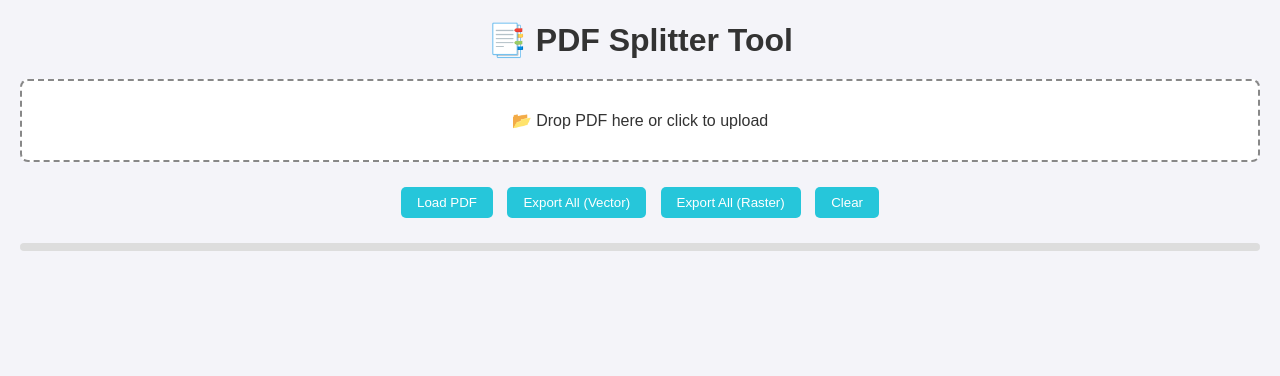
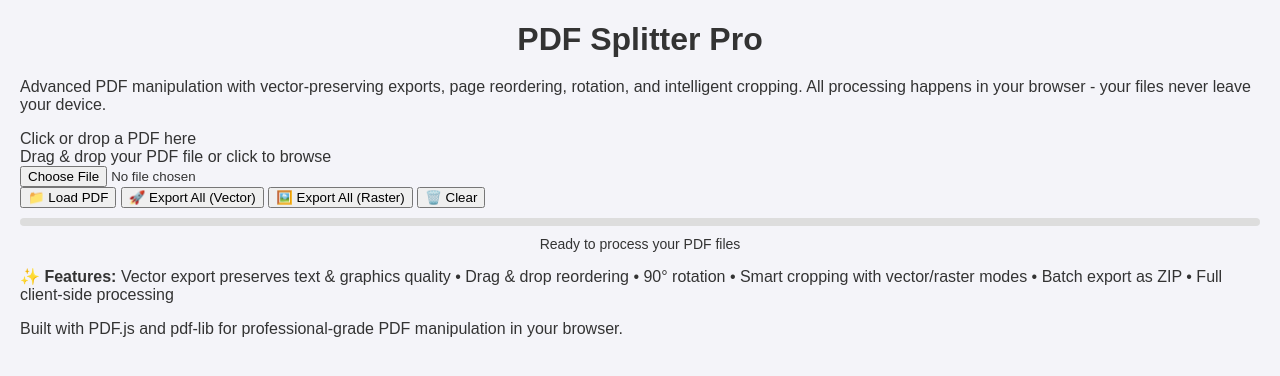
Before and after one commit to lovnishverma/Split-PDF, a plain HTML site: page index.html in a window 1280 px wide. Drawn offline with nearby package versions, Linux system fonts and the light colour scheme.

Commit message:
Update index.html

```diff
--- a/index.html
+++ b/index.html
@@ -1,41 +1,58 @@
-<!DOCTYPE html>
+<!doctype html>
 <html lang="en">
 <head>
-  <meta charset="UTF-8">
-  <meta name="viewport" content="width=device-width, initial-scale=1.0">
-  <title>PDF Splitter Tool</title>
+  <meta charset="utf-8"/>
+  <meta name="viewport" content="width=device-width,initial-scale=1"/>
+  <title>Split PDF — Vector Export, Reorder, Rotate, Crop (Client-side)</title>
   <link rel="stylesheet" href="style.css">
-
-  <!-- Required Libraries -->
+  <!-- PDF.js for thumbnails -->
   <script src="https://cdnjs.cloudflare.com/ajax/libs/pdf.js/3.8.162/pdf.min.js"></script>
-  <script src="https://cdnjs.cloudflare.com/ajax/libs/pdf-lib/1.17.1/pdf-lib.min.js"></script>
-  <script src="https://cdnjs.cloudflare.com/ajax/libs/jszip/3.10.1/jszip.min.js"></script>
-  <script src="https://cdnjs.cloudflare.com/ajax/libs/FileSaver.js/2.0.5/FileSaver.min.js"></script>
+  <!-- pdf-lib for vector-preserving page copy -->
+  <script src="https://cdn.jsdelivr.net/npm/pdf-lib@1.17.1/dist/pdf-lib.min.js"></script>
+  <!-- JSZip & FileSaver for batch zip exports -->
+  <script src="https://cdn.jsdelivr.net/npm/jszip@3.10.1/dist/jszip.min.js"></script>
+  <script src="https://cdn.jsdelivr.net/npm/file-saver@2.0.5/dist/FileSaver.min.js"></script>
 </head>
 <body>
-  <h1>📑 PDF Splitter Tool</h1>
+  <div class="wrap">
+    <div class="header">
+      <h1>PDF Splitter Pro</h1>
+      <p class="subtitle">Advanced PDF manipulation with vector-preserving exports, page reordering, rotation, and intelligent cropping. All processing happens in your browser - your files never leave your device.</p>
+    </div>
 
-  <!-- Dropzone -->
-  <div id="dropzone" class="dropzone">📂 Drop PDF here or click to upload</div>
-  <input type="file" id="fileInput" accept="application/pdf" hidden />
+    <div class="uploader">
+      <label class="drop-zone" id="dropzone">
+        <div class="drop-text" id="dropText">Click or drop a PDF here</div>
+        <div class="drop-hint">Drag & drop your PDF file or click to browse</div>
+        <input id="fileInput" type="file" accept="application/pdf"/>
+      </label>
 
-  <!-- Toolbar -->
-  <div class="toolbar">
-    <button id="btnLoad">Load PDF</button>
-    <button id="btnExportAll">Export All (Vector)</button>
-    <button id="btnExportAllRaster">Export All (Raster)</button>
-    <button id="btnClear">Clear</button>
+      <div class="controls">
+        <button class="btn" id="btnLoad">📁 Load PDF</button>
+        <button class="btn" id="btnExportAll">🚀 Export All (Vector)</button>
+        <button class="btn" id="btnExportAllRaster">🖼️ Export All (Raster)</button>
+        <button class="btn danger" id="btnClear">🗑️ Clear</button>
+      </div>
+
+      <div class="progress-container">
+        <div class="progress">
+          <div class="progress-bar" id="progressBar"></div>
+        </div>
+        <div class="status" id="statusLine">Ready to process your PDF files</div>
+      </div>
+    </div>
+
+    <div id="info"></div>
+
+    <div id="pages" class="grid" aria-live="polite"></div>
+
+    <div class="footer">
+      <div class="feature-highlight">
+        <strong>✨ Features:</strong> Vector export preserves text & graphics quality • Drag & drop reordering • 90° rotation • Smart cropping with vector/raster modes • Batch export as ZIP • Full client-side processing
+      </div>
+      <p>Built with PDF.js and pdf-lib for professional-grade PDF manipulation in your browser.</p>
+    </div>
   </div>
-
-  <!-- Info + Progress -->
-  <div id="info"></div>
-  <div class="progress">
-    <div id="progressBar" class="progress-bar"></div>
-  </div>
-  <div id="statusLine"></div>
-
-  <!-- Pages Preview -->
-  <div id="pages" class="pages"></div>
 
   <script src="script.js"></script>
 </body>
```
